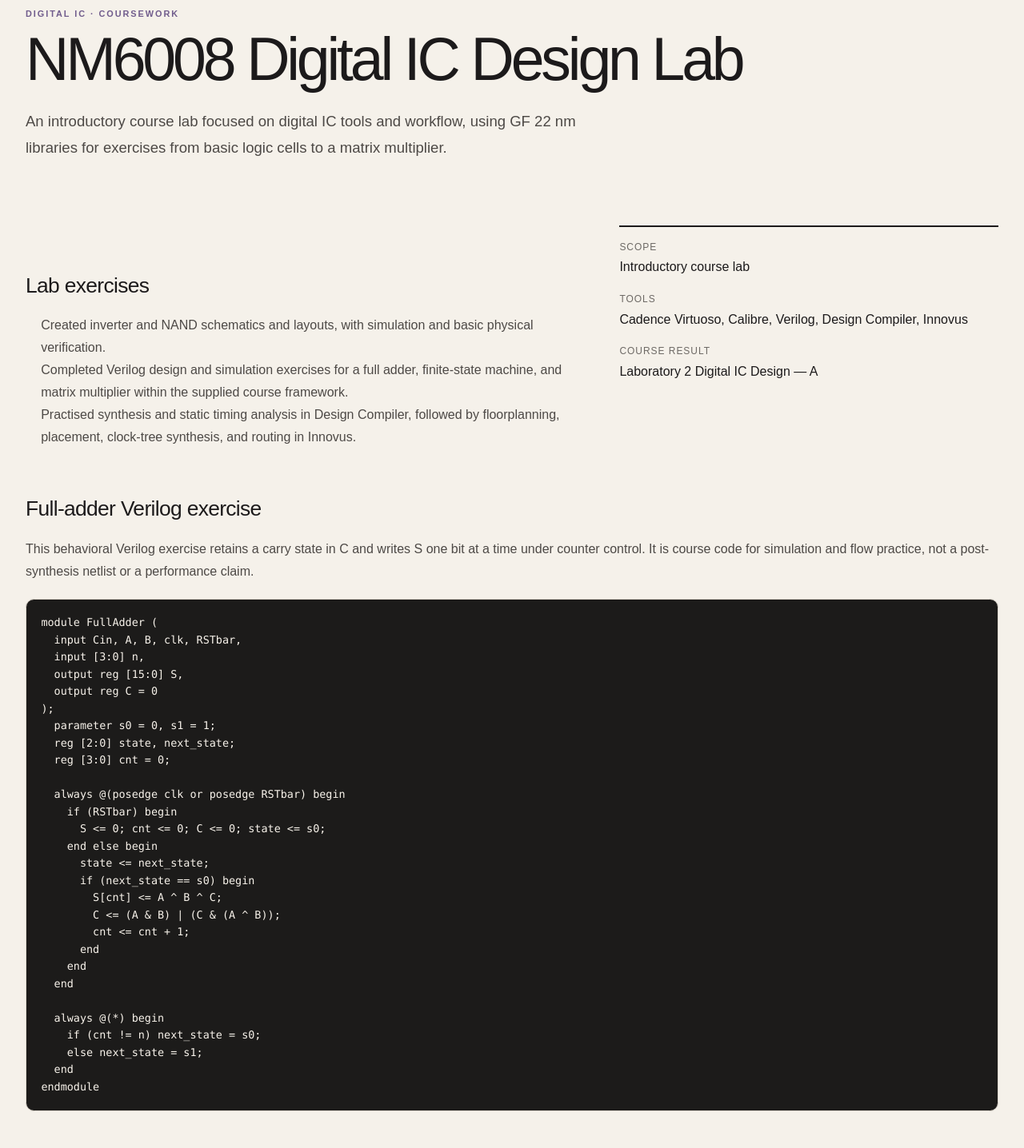
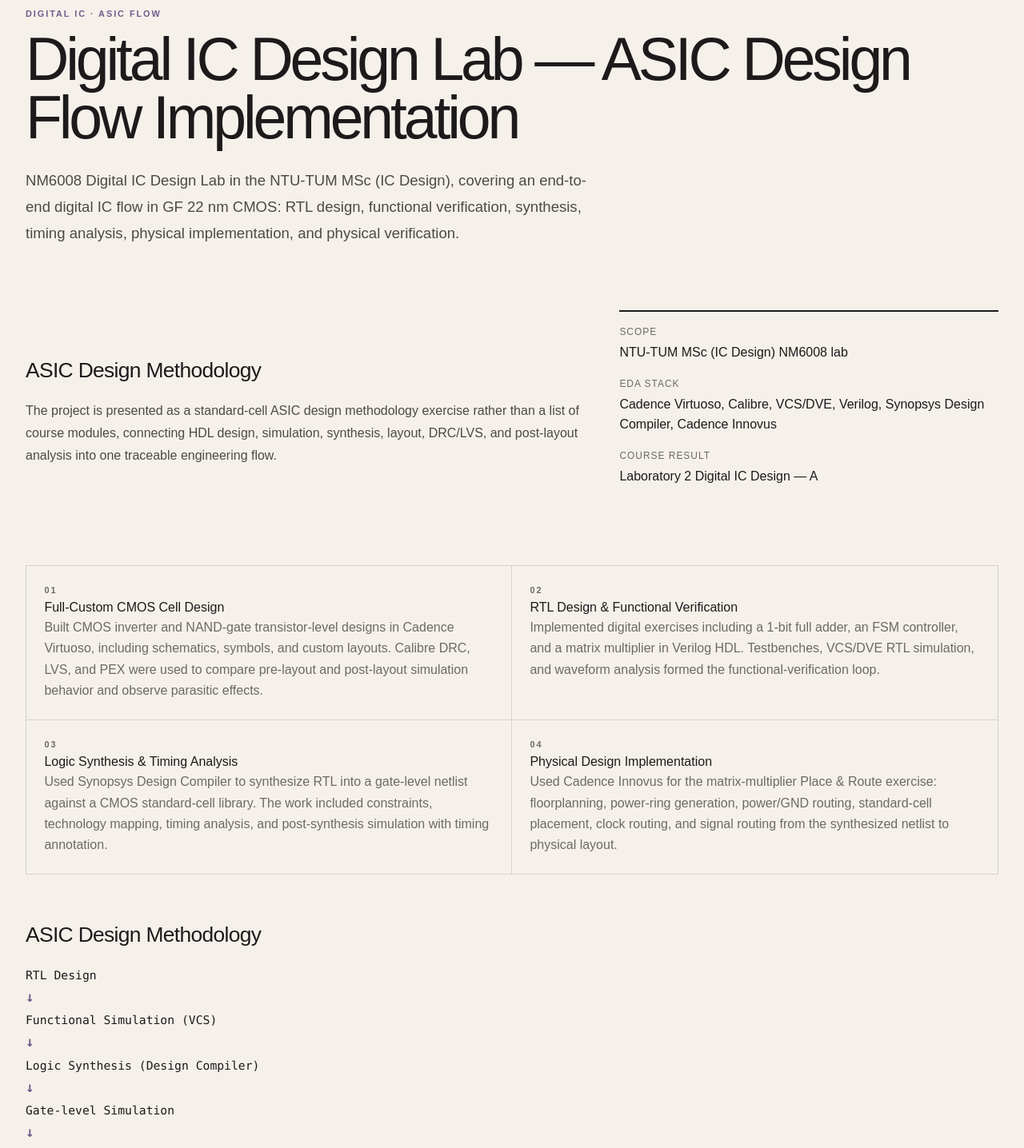
Before and after one commit to gaozhouhao/my-website, a Next.js app: page /en/projects/digital-ic-flow in a window 1280 px wide. Shown: the part 140-1576 px from the top of the page at 80% size. Built offline with nearby package versions, Linux system fonts and the light colour scheme.

Commit message:
Reframe NM6008 as ASIC flow practice

```diff
--- a/app/globals.css
+++ b/app/globals.css
@@ -225,3 +225,7 @@ a { color: inherit; }
 main[lang="zh-CN"] .page-title { line-height: 1.25; }
 
 .code-showcase { margin-top: 1.25rem; padding: 1.15rem; overflow-x: auto; border: 1px solid var(--line); border-radius: .65rem; background: #1c1b1a; color: #f8f3eb; font: .84rem/1.6 ui-monospace, SFMono-Regular, Consolas, monospace; tab-size: 2; }
+
+.asic-flow { display: flex; flex-direction: column; align-items: flex-start; gap: .4rem; margin-top: 1.25rem; font: .92rem/1.35 ui-monospace, SFMono-Regular, Consolas, monospace; }
+.asic-flow span { display: grid; gap: .4rem; color: var(--ink); }
+.asic-flow b { color: var(--accent); font-size: 1.1rem; }
--- a/app/projects/digital-ic-flow/page.tsx
+++ b/app/projects/digital-ic-flow/page.tsx
@@ -2,63 +2,44 @@ import ProjectNavigation from "../../../components/ProjectNavigation";
 import type { Locale } from "../../../lib/i18n";
 import { pageMetadata } from "../../../lib/site";
 
-export const metadata = pageMetadata("NM6008 数字集成电路设计实验", "NM6008 课程实验：Verilog、逻辑综合、时序分析与布局布线。", "/projects/digital-ic-flow", "zh");
+export const metadata = pageMetadata("Digital IC Design Lab — ASIC Design Flow Implementation", "NM6008：基于 GF 22 nm CMOS 的 RTL、综合、时序分析、布局布线与物理验证流程实践。", "/projects/digital-ic-flow", "zh");
 
-const fullAdderCode = `module FullAdder (
-  input Cin, A, B, clk, RSTbar,
-  input [3:0] n,
-  output reg [15:0] S,
-  output reg C = 0
-);
-  parameter s0 = 0, s1 = 1;
-  reg [2:0] state, next_state;
-  reg [3:0] cnt = 0;
-
-  always @(posedge clk or posedge RSTbar) begin
-    if (RSTbar) begin
-      S <= 0; cnt <= 0; C <= 0; state <= s0;
-    end else begin
-      state <= next_state;
-      if (next_state == s0) begin
-        S[cnt] <= A ^ B ^ C;
-        C <= (A & B) | (C & (A ^ B));
-        cnt <= cnt + 1;
-      end
-    end
-  end
-
-  always @(*) begin
-    if (cnt != n) next_state = s0;
-    else next_state = s1;
-  end
-endmodule`;
+const stages = ["RTL Design", "Functional Simulation (VCS)", "Logic Synthesis (Design Compiler)", "Gate-level Simulation", "Place & Route (Innovus)", "DRC/LVS Verification", "Post-layout Analysis"];
 
 const copy = {
   zh: {
-    label: "数字集成电路 · 课程实验", title: "NM6008 数字集成电路设计实验",
-    lead: "以熟悉数字集成电路设计工具和基本流程为主的课程实验，使用 GF 22 nm 工艺库，完成从简单逻辑单元到矩阵乘法器的练习。",
-    scope: "实验内容", items: ["绘制反相器、与非门的原理图与版图，进行仿真和基本物理验证。", "在课程提供的代码框架下，完成全加器、有限状态机和矩阵乘法器的 Verilog 设计与仿真练习。", "使用 Design Compiler 练习逻辑综合与静态时序分析，使用 Innovus 练习布局规划、单元布局、时钟树综合和布线。"],
-    type: "实验性质", typeValue: "基础课程实验", tools: "使用工具", result: "课程成绩", resultValue: "数字集成电路设计实验（二）— A",
-    codeTitle: "全加器 Verilog 练习", codeIntro: "以下为课程实验中完成的行为级 Verilog 代码。设计以寄存器 C 保存进位状态，通过计数器逐位写入 S；它用于教学仿真与流程练习，不将其作为综合后的电路实现或性能结论展示。",
-    note: "主要收获是熟悉工具操作、设计流程和报告阅读。部分代码基于课程模板，完成范围为教学仿真与流程练习。",
+    label: "数字集成电路 · ASIC 设计流程", title: "Digital IC Design Lab — ASIC Design Flow Implementation",
+    lead: "完成 NTU-TUM MSc (IC Design) NM6008 Digital IC Design Lab，基于 GF 22 nm CMOS 工艺进行从 RTL 设计到物理实现的完整数字 IC 设计流程实践，覆盖逻辑设计、仿真验证、综合、时序分析、布局实现和物理验证。",
+    custom: "全定制 CMOS 单元设计", customText: "使用 Cadence Virtuoso 完成 CMOS Inverter 与 NAND Gate 的晶体管级设计，包括 schematic、symbol 和 custom layout。使用 Calibre 完成 DRC、LVS 与寄生参数提取（PEX），并对比 pre-layout 与 post-layout simulation，观察寄生参数对延迟和电路行为的影响。",
+    rtl: "RTL 设计与功能验证", rtlText: "使用 Verilog HDL 完成 1-bit Full Adder、FSM 控制器和 Matrix Multiplier 等数字模块设计，并编写 testbench 生成测试向量。通过 VCS/DVE 开展 RTL simulation 与 waveform analysis，建立从功能实现到波形定位的验证闭环。",
+    synthesis: "逻辑综合与时序分析", synthesisText: "使用 Synopsys Design Compiler 将 RTL 综合为基于 CMOS standard-cell library 的 gate-level netlist。流程包括 constraint 设置、technology mapping 和 timing analysis；随后进行 post-synthesis simulation，检查 timing annotation 后的功能一致性。",
+    physical: "物理实现", physicalText: "使用 Cadence Innovus 完成 Matrix Multiplier 的 Place & Route 练习：floorplanning、power ring generation、power/GND routing、standard-cell placement、clock routing 和 signal routing。该过程对应从 synthesized netlist 到 physical layout 的实现链路。",
+    methodology: "ASIC 设计方法", methodologyText: "本项目强调基于 standard-cell 的 ASIC 设计方法，而非逐个课程模块的罗列。它把 HDL design、simulation、synthesis、layout、DRC/LVS 与 post-layout analysis 连接成一条可追溯的工程流程。",
+    factScope: "项目性质", factValue: "NTU-TUM MSc (IC Design) NM6008 实验", tools: "EDA 工具链", result: "课程成绩", resultValue: "数字集成电路设计实验（二）— A",
+    boundary: "本页描述的是课程中完成的 ASIC flow 实践与工具训练，不将其表述为量产芯片签核或独立流片成果。",
   },
   en: {
-    label: "Digital IC · Coursework", title: "NM6008 Digital IC Design Lab",
-    lead: "An introductory course lab focused on digital IC tools and workflow, using GF 22 nm libraries for exercises from basic logic cells to a matrix multiplier.",
-    scope: "Lab exercises", items: ["Created inverter and NAND schematics and layouts, with simulation and basic physical verification.", "Completed Verilog design and simulation exercises for a full adder, finite-state machine, and matrix multiplier within the supplied course framework.", "Practised synthesis and static timing analysis in Design Compiler, followed by floorplanning, placement, clock-tree synthesis, and routing in Innovus."],
-    type: "Scope", typeValue: "Introductory course lab", tools: "Tools", result: "Course result", resultValue: "Laboratory 2 Digital IC Design — A",
-    codeTitle: "Full-adder Verilog exercise", codeIntro: "This behavioral Verilog exercise retains a carry state in C and writes S one bit at a time under counter control. It is course code for simulation and flow practice, not a post-synthesis netlist or a performance claim.",
-    note: "The main outcome was familiarity with the tools, workflow, and report interpretation. Some code was based on course templates; the work covered educational simulation and flow exercises.",
+    label: "Digital IC · ASIC Flow", title: "Digital IC Design Lab — ASIC Design Flow Implementation",
+    lead: "NM6008 Digital IC Design Lab in the NTU-TUM MSc (IC Design), covering an end-to-end digital IC flow in GF 22 nm CMOS: RTL design, functional verification, synthesis, timing analysis, physical implementation, and physical verification.",
+    custom: "Full-Custom CMOS Cell Design", customText: "Built CMOS inverter and NAND-gate transistor-level designs in Cadence Virtuoso, including schematics, symbols, and custom layouts. Calibre DRC, LVS, and PEX were used to compare pre-layout and post-layout simulation behavior and observe parasitic effects.",
+    rtl: "RTL Design & Functional Verification", rtlText: "Implemented digital exercises including a 1-bit full adder, an FSM controller, and a matrix multiplier in Verilog HDL. Testbenches, VCS/DVE RTL simulation, and waveform analysis formed the functional-verification loop.",
+    synthesis: "Logic Synthesis & Timing Analysis", synthesisText: "Used Synopsys Design Compiler to synthesize RTL into a gate-level netlist against a CMOS standard-cell library. The work included constraints, technology mapping, timing analysis, and post-synthesis simulation with timing annotation.",
+    physical: "Physical Design Implementation", physicalText: "Used Cadence Innovus for the matrix-multiplier Place & Route exercise: floorplanning, power-ring generation, power/GND routing, standard-cell placement, clock routing, and signal routing from the synthesized netlist to physical layout.",
+    methodology: "ASIC Design Methodology", methodologyText: "The project is presented as a standard-cell ASIC design methodology exercise rather than a list of course modules, connecting HDL design, simulation, synthesis, layout, DRC/LVS, and post-layout analysis into one traceable engineering flow.",
+    factScope: "Scope", factValue: "NTU-TUM MSc (IC Design) NM6008 lab", tools: "EDA stack", result: "Course result", resultValue: "Laboratory 2 Digital IC Design — A",
+    boundary: "This page describes completed coursework and EDA-flow practice. It does not claim production sign-off or an independent tape-out.",
   },
 } as const;
 
 export function DigitalIcFlowPage({ locale }: { locale: Locale }) {
   const t = copy[locale];
+  const sections: Array<[string, string]> = [[t.custom, t.customText], [t.rtl, t.rtlText], [t.synthesis, t.synthesisText], [t.physical, t.physicalText]];
   return <main id="main-content" className="page-shell" lang={locale === "zh" ? "zh-CN" : "en"}>
     <p className="eyebrow">{t.label}</p><h1 className="page-title">{t.title}</h1><p className="lead" style={{ marginTop: "1.5rem" }}>{t.lead}</p>
-    <section className="section split"><div className="prose-section"><h2>{t.scope}</h2><ul>{t.items.map(item => <li key={item}>{item}</li>)}</ul></div><dl className="fact-panel"><dt>{t.type}</dt><dd>{t.typeValue}</dd><dt>{t.tools}</dt><dd>Cadence Virtuoso, Calibre, Verilog, Design Compiler, Innovus</dd><dt>{t.result}</dt><dd>{t.resultValue}</dd></dl></section>
-    <section className="prose-section"><h2>{t.codeTitle}</h2><p>{t.codeIntro}</p><pre className="code-showcase"><code>{fullAdderCode}</code></pre></section>
-    <p className="section-intro prose-section">{t.note}</p><ProjectNavigation />
+    <section className="section split"><div className="prose-section"><h2>{t.methodology}</h2><p>{t.methodologyText}</p></div><dl className="fact-panel"><dt>{t.factScope}</dt><dd>{t.factValue}</dd><dt>{t.tools}</dt><dd>Cadence Virtuoso, Calibre, VCS/DVE, Verilog, Synopsys Design Compiler, Cadence Innovus</dd><dt>{t.result}</dt><dd>{t.resultValue}</dd></dl></section>
+    <section className="section"><div className="challenge-grid">{sections.map(([title, text], index) => <article className="challenge-card" key={title}><p className="eyebrow">0{index + 1}</p><h2>{title}</h2><p>{text}</p></article>)}</div></section>
+    <section className="prose-section"><h2>{t.methodology}</h2><div className="asic-flow">{stages.map((stage, index) => <span key={stage}>{stage}{index < stages.length - 1 && <b>↓</b>}</span>)}</div></section>
+    <p className="status-note prose-section">{t.boundary}</p><ProjectNavigation />
   </main>;
 }
 export default function Page() { return <DigitalIcFlowPage locale="zh" />; }
--- a/lib/content.ts
+++ b/lib/content.ts
@@ -57,13 +57,13 @@ export const projectSummaries: readonly ProjectSummary[] = [
   },
   {
     slug: "digital-ic-flow",
-    title: "NM6008 Digital IC Design Lab",
-    titleZh: "NM6008 数字集成电路设计实验",
-    direction: "RTL · Synthesis · STA · Place & Route",
-    directionZh: "寄存器传输级设计 · 综合 · 静态时序分析 · 布局布线",
+    title: "Digital IC Design Lab — ASIC Design Flow Implementation",
+    titleZh: "Digital IC Design Lab — ASIC 设计流程实践",
+    direction: "ASIC Flow · RTL · Synthesis · Physical Design",
+    directionZh: "ASIC 设计流程 · RTL · 综合 · 物理实现",
     summary:
       "Introductory course exercises using GF 22 nm libraries: basic logic cells, Verilog, synthesis, timing analysis, and place and route.",
-    summaryZh: "使用格芯 22 纳米工艺库完成基础课程实验，练习逻辑单元、Verilog、综合、时序分析与布局布线。",
+    summaryZh: "基于 GF 22 nm 的 ASIC 设计流程实践，覆盖全定制单元、RTL 验证、综合、时序分析、物理实现与验证。",
     featured: false,
   },
   {
```
